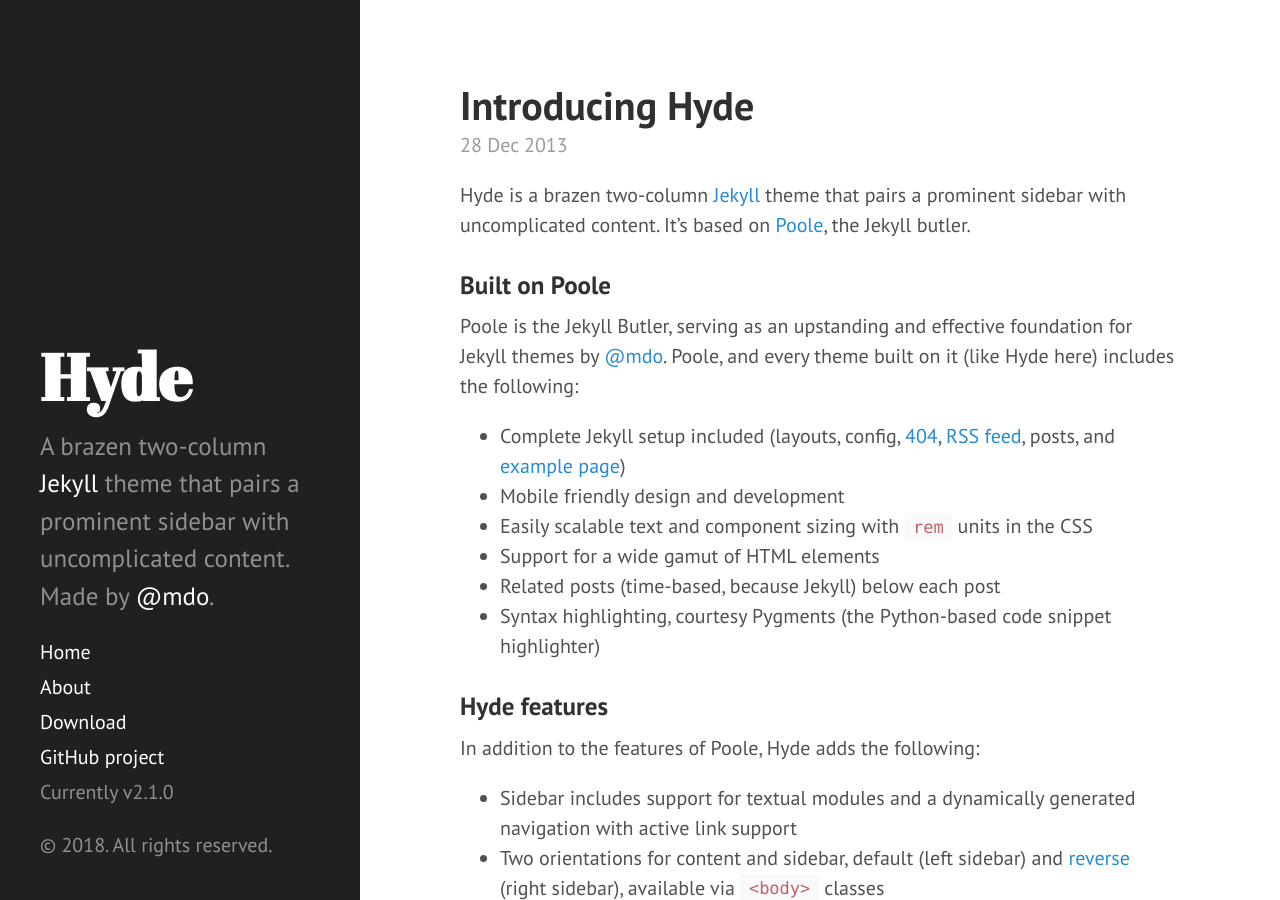
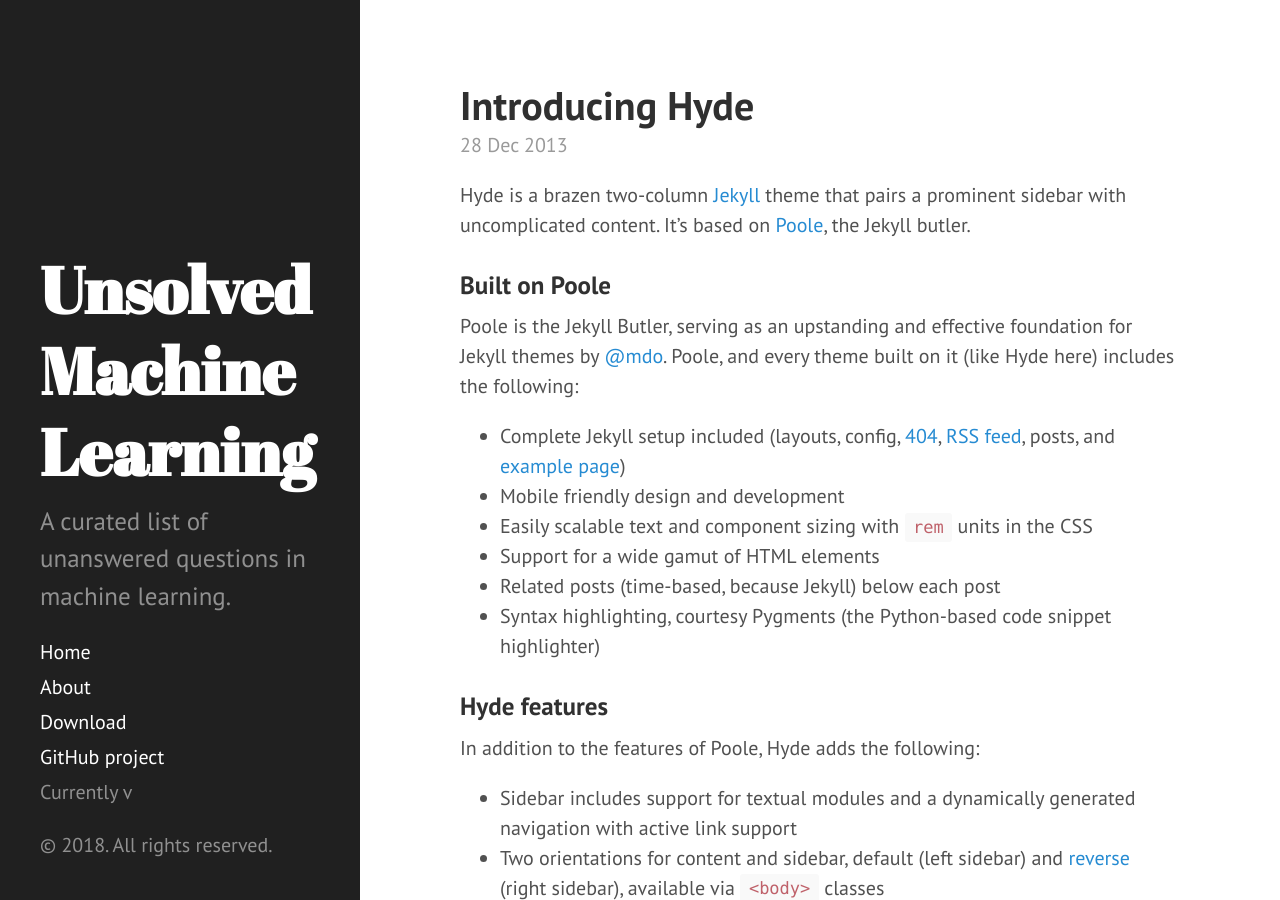
Before and after one commit to adversarialml/unsolved-website, a Jekyll site: the page built from index.html, in a window 1280 px wide and 900 px high. Built offline with Jekyll 4.4.1, drawn with Linux system fonts in a browser that asks for light colours; Markdown is read by kramdown in place of the engine named in the settings; the list of posts is cut into pages by our own code.

Commit message:
Update config

```diff
--- a/_config.yml
+++ b/_config.yml
@@ -6,9 +6,9 @@ highlighter:      pygments
 permalink:        pretty
 
 # Setup
-title:            Hyde
-tagline:          'A Jekyll theme'
-description:      'A brazen two-column <a href="http://jekyllrb.com" target="_blank">Jekyll</a> theme that pairs a prominent sidebar with uncomplicated content. Made by <a href="https://twitter.com/mdo" target="_blank">@mdo</a>.'
+title:            'Unsolved Machine Learning'
+tagline:          ''
+description:      'A curated list of unanswered questions in machine learning.'
 url:              http://unsolved.ml
 baseurl:          /
 
@@ -19,7 +19,7 @@ author:
 paginate:         5
 
 # Custom vars
-version:          2.1.0
+#version:          2.1.0
 
 github:
-  repo:           https://github.com/poole/hyde
+  repo:           https://github.com/adversarialml/unsolved-website
```
